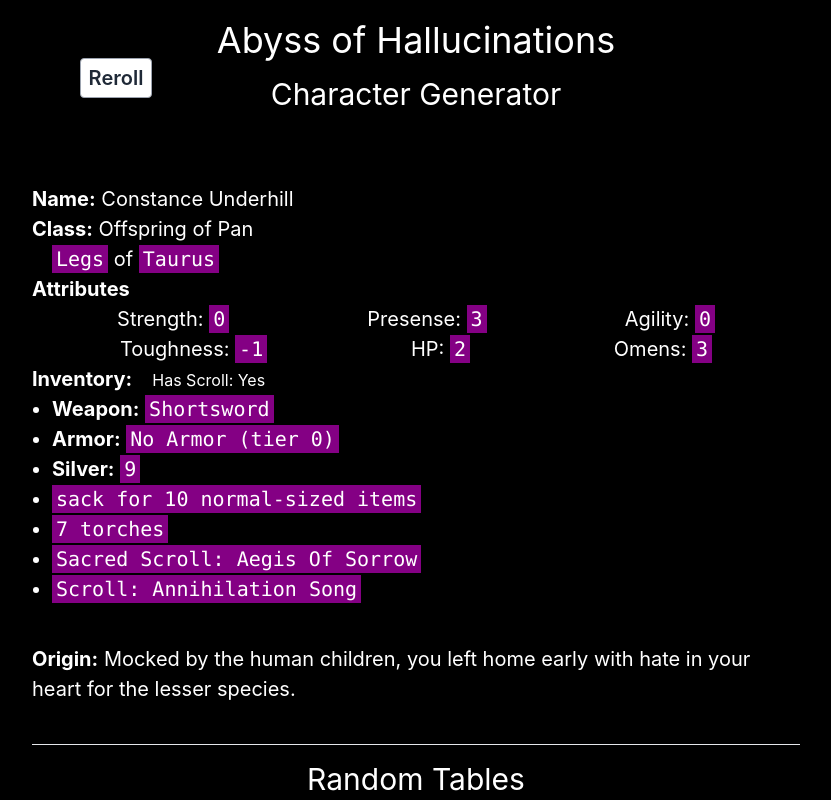
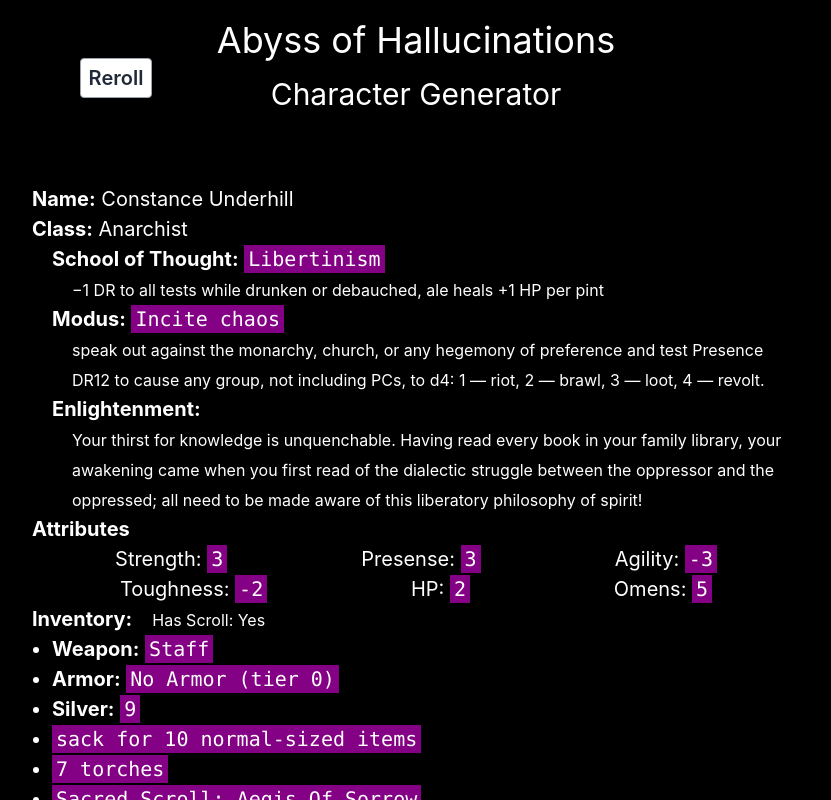
Before and after one commit to made-by-gare/aoh-character-generator, a React (Create React App) app: page / in a window 1280 px wide. Both pictures are taken after a click on the button "Reroll". Shown: the top 800 px of the page, without its empty margins (224-1055 px from the left). Built offline with nearby package versions, Linux system fonts and the light colour scheme.

Commit message:
add anarchist

```diff
--- a/src/RandomClass.tsx
+++ b/src/RandomClass.tsx
@@ -255,7 +255,111 @@ const alchemist: ClassType = {
   ],
 };
 
-const classTypes: ClassType[] = [seeker, mountaineer, alchemist, offspring];
+const schoolsOfThought = [
+  {
+    name: "Libertinism",
+    text: "−1 DR to all tests while drunken or debauched, ale heals +1 HP per pint",
+  },
+  {
+    name: "Self-control",
+    text: "−1 DR to all Presence tests for as long as you resist caffeine, alcohol, or any other such crude substance",
+  },
+];
+
+const modus = [
+  {
+    name: "Incite chaos",
+    text: `speak out against the monarchy, church, or any hegemony of preference and test Presence DR12 to cause any group, not including PCs, to d4: 1 — riot, 2 — brawl, 3 — loot, 4 — revolt.`,
+  },
+  {
+    name: "Assimilation",
+    text: `expend one pamphlet and test Presence DR13 to convert anyone or anything to the cause; enemies are converted if they fail a morale check.`,
+  },
+  {
+    name: "Makeshift explosives",
+    text: `once per day, craft an explosive seemingly from nowhere, d4 for effect: 1 — creates a flash, stunning everyone in eyesight for one round, 2 — sets one target on fire, dealing d4 damage each round until put out, 3 — set an explosive trap dealing d10 damage when triggered, 4 — Big One, deals d10 damage to everyone in the room regardless of size or cover.`,
+  },
+  {
+    name: "Pugnacious",
+    text: `−2 DR to all tests when insulting or injuring police or other formal authority figures`,
+  },
+];
+
+const enlightenment = [
+  () =>
+    `Born in an age unbefitting your spirit, you yearn for the liberation that all enjoyed before the dawn of civilization and systems of power.`,
+  () =>
+    `The fools who hold power are shortsighted and obsessed with controlling not only the youth but the universe itself; parents are for the weak.`,
+  () =>
+    `Just as you observed your parent waste their life away in the ${selectManyRandom(
+      ["quarry", "mill", "brickyard", "factory"],
+      1
+    )}, you saw your best years swallowed by the same demon; now, no more!`,
+  () =>
+    `Your thirst for knowledge is unquenchable. Having read every book in your family library, your awakening came when you first read of the dialectic struggle between the oppressor and the oppressed; all need to be made aware of this liberatory philosophy of spirit!`,
+  () =>
+    `Awakened nightly by ghosts, unreality beckons; the world and its edges are merely tools for exerting power over others! Existence is the chain by which we bond and subjugate will.`,
+  () =>
+    `Born in the debauched ballrooms of the elite, your sensorial hedonism sparked a relentless rejection of any and all social norms.`,
+];
+
+const anarchist: ClassType = {
+  name: "Anarchist",
+  weaponRoll: (hasScroll: boolean) => {
+    if (hasScroll) {
+      return rollDice(6);
+    }
+    return rollDice(8) + 2;
+  },
+  getStrength: () => abilityPoints[rollDice(20)],
+  getPresense: () => abilityPoints[rollDice(20)],
+  getAgility: () => abilityPoints[rollDice(20)],
+  getToughness: () => abilityPoints[rollDice(20)],
+  getSilver: () => rollDice(10),
+  getOmens: () => rollDice(6),
+  getHP: () => rollDice(10),
+
+  getClassAttributes() {
+    const school =
+      schoolsOfThought[Math.floor(Math.random() * schoolsOfThought.length)];
+    const modus_ = modus[Math.floor(Math.random() * modus.length)];
+    const enlightenment_ =
+      enlightenment[Math.floor(Math.random() * enlightenment.length)]();
+
+    return [
+      <>
+        <b>School of Thought:</b> <code>{school.name}</code>
+        <div className="ms-5">
+          <small>{school.text}</small>
+        </div>
+        <b>Modus:</b> <code>{modus_.name}</code>
+        <div className="ms-5">
+          <small>{modus_.text}</small>
+        </div>
+        <b>Enlightenment:</b>
+        <div className="ms-5">
+          <small>{enlightenment_}</small>
+        </div>
+      </>,
+    ];
+  },
+  getClassEquipment() {
+    return [
+      <code>crowbar (d4)</code>,
+      <code>
+        {rollDice(20)} pamphlets extolling the virtues of organized anarchism
+      </code>,
+    ];
+  },
+};
+
+const classTypes: ClassType[] = [
+  seeker,
+  mountaineer,
+  alchemist,
+  offspring,
+  anarchist,
+];
 
 const rollDice = (sides: number) => Math.floor(Math.random() * sides) + 1;
 
```
